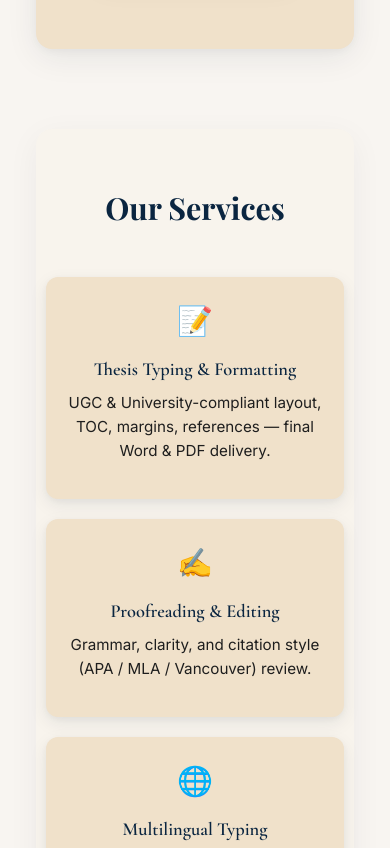
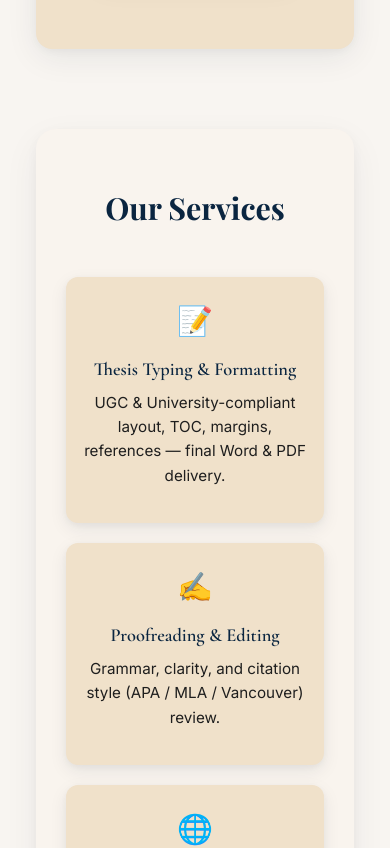
Before and after one commit to digital-typist/digital-typist-lts, a Next.js app: page / in a window 390 px wide. Shown: the part 880-1728 px from the top of the page. Built offline with nearby package versions, Linux system fonts and the light colour scheme.

Commit message:
Update home.css

```diff
--- a/src/app/css/home.css
+++ b/src/app/css/home.css
@@ -9,20 +9,16 @@
 }
 
 /* ===== HERO SECTION ===== */
-
 .hero {
     background: #f0e1ca;
-    /* slightly warmer and lighter than page bg */
     border-radius: 16px;
     padding: 70px 50px;
     margin-top: 40px;
     box-shadow: 0 8px 32px rgba(10, 37, 64, 0.08),
         0 2px 8px rgba(0, 0, 0, 0.04);
-    /* dual-layer soft shadow */
     transition: box-shadow 0.3s ease, transform 0.3s ease;
 }
 
-/* optional hover polish for interactivity */
 .hero:hover {
     box-shadow: 0 12px 40px rgba(10, 37, 64, 0.12),
         0 4px 12px rgba(0, 0, 0, 0.06);
@@ -104,7 +100,7 @@
     display: block;
 }
 
-/* ===== RESPONSIVE ===== */
+/* ===== RESPONSIVE HERO ===== */
 @media (max-width: 900px) {
     .heroInner {
         flex-direction: column;
@@ -125,15 +121,13 @@
     }
 }
 
-
 /* ===== OUR SERVICES SECTION ===== */
 .services {
     background: #f9f4ee;
-    /* ultra-light warm cream */
     border-radius: 20px;
-    padding: 70px 60px 90px;
-    /* added left-right padding */
-    margin-top: 80px;
+    padding: 80px 80px 100px;
+    margin: 80px auto;
+    max-width: 1300px;
     box-shadow: 0 12px 36px rgba(10, 37, 64, 0.06),
         0 4px 12px rgba(0, 0, 0, 0.04);
     text-align: center;
@@ -154,7 +148,7 @@
     font-size: 1.9rem;
 }
 
-/* ensure equal spacing from edges */
+/* ===== GRID FOR SERVICE CARDS ===== */
 .grid {
     display: grid;
     grid-template-columns: repeat(4, 1fr);
@@ -162,68 +156,13 @@
     justify-items: center;
     align-items: stretch;
     width: 100%;
-    max-width: var(--max-width);
+    max-width: 1150px;
     margin: 0 auto;
 }
 
-/* responsive breakpoints */
-@media (max-width: 1200px) {
-    .grid {
-        grid-template-columns: repeat(3, 1fr);
-    }
-}
-
-@media (max-width: 900px) {
-    .grid {
-        grid-template-columns: repeat(2, 1fr);
-    }
-}
-
-@media (max-width: 600px) {
-    .grid {
-        grid-template-columns: 1fr;
-    }
-
-    .services {
-        padding: 50px 24px 70px;
-        /* reduce padding for small screens */
-    }
-}
-
-/* responsive grid for cards */
-.grid {
-    display: grid;
-    grid-template-columns: repeat(4, 1fr);
-    /* exactly 4 per row */
-    gap: 28px;
-    justify-items: center;
-    align-items: stretch;
-    padding: 0 10px;
-}
-
-/* responsive behavior */
-@media (max-width: 1200px) {
-    .grid {
-        grid-template-columns: repeat(3, 1fr);
-    }
-}
-
-@media (max-width: 900px) {
-    .grid {
-        grid-template-columns: repeat(2, 1fr);
-    }
-}
-
-@media (max-width: 600px) {
-    .grid {
-        grid-template-columns: 1fr;
-    }
-}
-
-/* individual service cards */
+/* ===== SERVICE CARDS ===== */
 .card {
     background: #f0e1ca;
-    /* soft warm tone */
     border-radius: 12px;
     box-shadow: 0 6px 18px rgba(10, 37, 64, 0.08),
         0 2px 6px rgba(0, 0, 0, 0.04);
@@ -233,20 +172,17 @@
     transition: transform 0.3s ease, box-shadow 0.3s ease;
 }
 
-/* hover polish */
 .card:hover {
     transform: translateY(-4px);
     box-shadow: 0 10px 24px rgba(10, 37, 64, 0.12),
         0 4px 10px rgba(0, 0, 0, 0.06);
 }
 
-/* card icon */
 .card .icon {
     font-size: 1.8rem;
     margin-bottom: 12px;
 }
 
-/* card heading */
 .card h3 {
     font-family: "Cormorant Garamond", serif;
     font-weight: 600;
@@ -255,7 +191,6 @@
     margin-bottom: 10px;
 }
 
-/* card paragraph */
 .card p {
     font-family: "Inter", sans-serif;
     font-size: 0.95rem;
@@ -263,7 +198,32 @@
     line-height: 1.6;
 }
 
-/* mobile adjustments */
+/* ===== RESPONSIVE GRID ===== */
+@media (max-width: 1200px) {
+    .grid {
+        grid-template-columns: repeat(3, 1fr);
+        max-width: 950px;
+    }
+}
+
+@media (max-width: 900px) {
+    .grid {
+        grid-template-columns: repeat(2, 1fr);
+        max-width: 700px;
+    }
+}
+
+@media (max-width: 600px) {
+    .grid {
+        grid-template-columns: 1fr;
+        max-width: 400px;
+    }
+
+    .services {
+        padding: 60px 30px 80px;
+    }
+}
+
 @media (max-width: 768px) {
     .grid {
         gap: 20px;
@@ -274,10 +234,3 @@
         padding: 20px 16px;
     }
 }
-
-.services {
-    background: #f8f4ed;
-    border-radius: 16px;
-    padding: 60px 0;
-    box-shadow: 0 8px 32px rgba(10, 37, 64, 0.05);
-}
```
